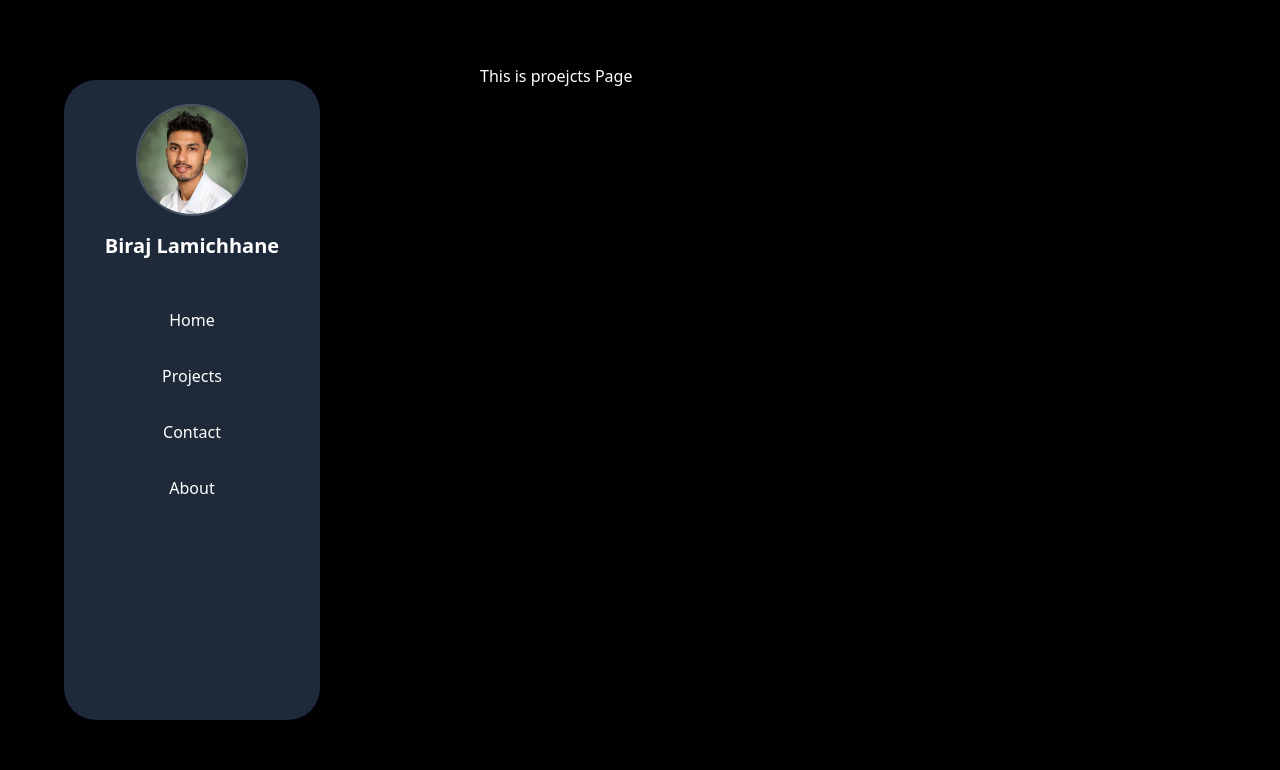
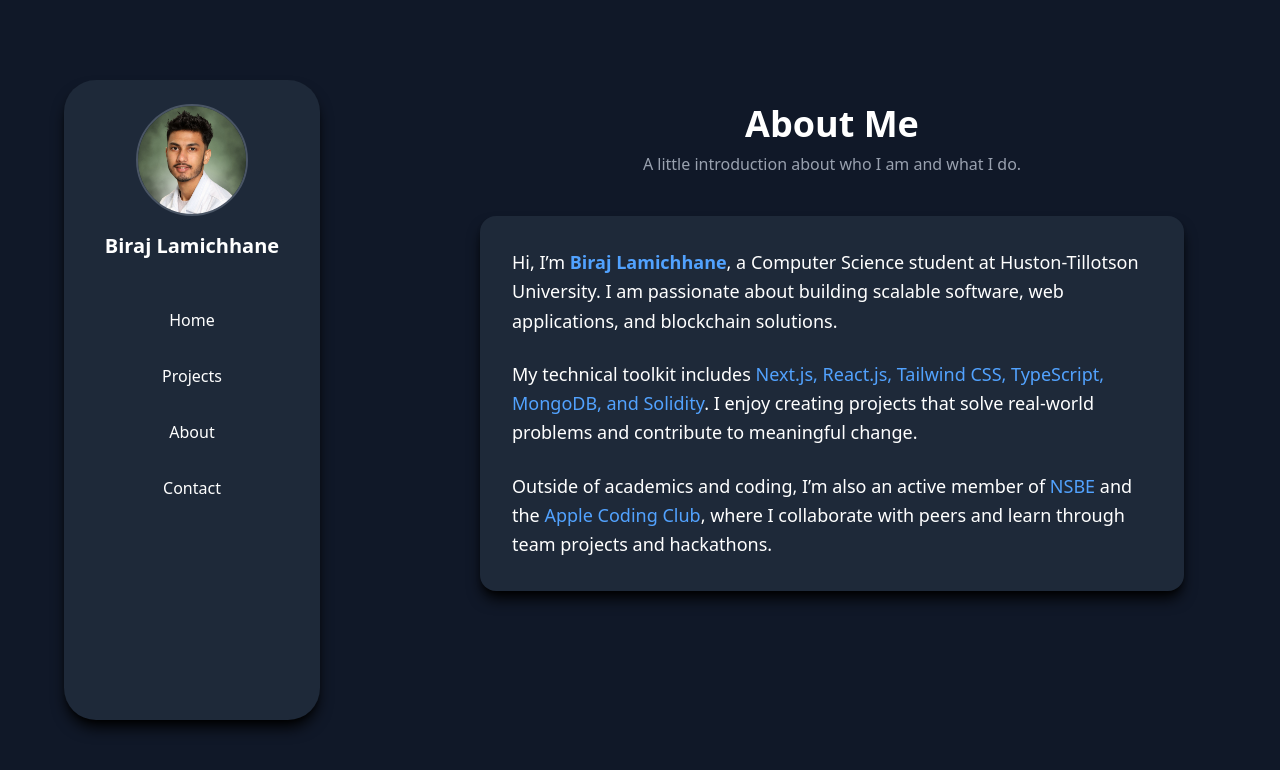
Before and after one commit to birajlamichhane75/biraj_portfolio, a Next.js app: page /about in a window 1280 px wide. Shown: the top 770 px of the page. Built offline with nearby package versions, Linux system fonts and the light colour scheme.

Commit message:
contact and about page creates

```diff
--- a/public/data/projects.json
+++ b/public/data/projects.json
@@ -1,4 +1,10 @@
 [
+  {
+    "video": "/videos/nsbeweb_vidoe.mp4",
+    "tools": ["Next JS", "TypeScript", "Tailwind CSS", "Firebase"],
+    "title": "HTU-NSBE Official Website",
+    "url": "https://github.com/birajlamichhane75/nsbe-web"
+  },
   {
     "video": "/videos/techinfo.mp4",
     "tools": ["Swift", "Firebase", "Apple Maps", "CoreLocation"],
@@ -10,6 +16,12 @@
     "tools": ["Next JS", "ReduxToolkit"],
     "title": "Buy-Home",
     "url": "https://b-home.vercel.app"
+  },
+  {
+    "video": "/videos/vr.mp4",
+    "tools": ["Next JS", "TypeScript","GSAP"],
+    "title": "Virtual Reality Website",
+    "url": "https://birajtask.netlify.app"
   },
   {
     "video": "/videos/ecommerce.mp4",
@@ -35,12 +47,7 @@
     "title": "D-Chat",
     "url": "https://dc-chat.vercel.app/"
   },
-  {
-    "video": "/videos/vr.mp4",
-    "tools": ["HTML", "CSS", "JS", "GSAP"],
-    "title": "Virtual Reality Website",
-    "url": "https://birajtask.netlify.app"
-  },
+
   {
     "video": "/videos/todolist.mp4",
     "tools": ["Next JS", "Mongodb", "Tailwind CSS"],
--- a/src/app/about/page.tsx
+++ b/src/app/about/page.tsx
@@ -1,20 +1,45 @@
+"use client";
+
 import Navbar from "../../components/Navbar";
 import Wrapper from "../../components/Wrapper";
 
-
-const About = () => {
+const AboutPage = () => {
   return (
-    <div className="bg-black text-white min-h-screen">
+    <div className="bg-gray-900 text-white min-h-screen">
       <Navbar />
 
-      {/* Main content wrapper */}
+      {/* Main content */}
       <div className="md:ml-96 pt-24 p-4 md:p-16">
         <Wrapper>
-            <p>This is proejcts Page</p>
+          <div className="text-center py-10">
+            <h1 className="text-4xl font-bold mb-2">About Me</h1>
+            <p className="text-gray-400">
+              A little introduction about who I am and what I do.
+            </p>
+          </div>
+
+          <div className="bg-gray-800 rounded-2xl shadow-lg shadow-black p-8 text-lg leading-relaxed max-w-3xl mx-auto">
+            <p className="mb-6">
+              Hi, I’m <span className="text-blue-400 font-semibold">Biraj Lamichhane</span>,
+              a Computer Science student at Huston-Tillotson University. I am passionate
+              about building scalable software, web applications, and blockchain solutions.
+            </p>
+            <p className="mb-6">
+              My technical toolkit includes{" "}
+              <span className="text-blue-400">Next.js, React.js, Tailwind CSS, TypeScript, MongoDB, and Solidity</span>.
+              I enjoy creating projects that solve real-world problems and contribute to meaningful change.
+            </p>
+            <p>
+              Outside of academics and coding, I’m also an active member of{" "}
+              <span className="text-blue-400">NSBE</span> and the{" "}
+              <span className="text-blue-400">Apple Coding Club</span>,
+              where I collaborate with peers and learn through team projects and hackathons.
+            </p>
+          </div>
         </Wrapper>
       </div>
     </div>
   );
 };
 
-export default About;
+export default AboutPage;
--- a/src/app/contact/page.tsx
+++ b/src/app/contact/page.tsx
@@ -1,20 +1,52 @@
+"use client";
+
 import Navbar from "../../components/Navbar";
 import Wrapper from "../../components/Wrapper";
 
-
-const Contact = () => {
+const ContactPage = () => {
   return (
-    <div className="bg-black text-white min-h-screen">
+    <div className="bg-gray-900 text-white min-h-screen">
       <Navbar />
 
-      {/* Main content wrapper */}
+      {/* Main content */}
       <div className="md:ml-96 pt-24 p-4 md:p-16">
         <Wrapper>
-            <p>This is Contact Page</p>
+          <div className="text-center py-10">
+            <h1 className="text-4xl font-bold mb-2">Contact Me</h1>
+            <p className="text-gray-400">
+              Let’s connect! Feel free to reach out for collaborations, opportunities, or just a chat.
+            </p>
+          </div>
+
+          <div className="bg-gray-800 rounded-2xl shadow-lg shadow-black p-8 max-w-2xl mx-auto">
+            <form className="flex flex-col gap-4">
+              <input
+                type="text"
+                placeholder="Your Name"
+                className="bg-gray-700 text-white px-4 py-3 rounded-lg focus:outline-none focus:ring-2 focus:ring-blue-500"
+              />
+              <input
+                type="email"
+                placeholder="Your Email"
+                className="bg-gray-700 text-white px-4 py-3 rounded-lg focus:outline-none focus:ring-2 focus:ring-blue-500"
+              />
+              <textarea
+                placeholder="Your Message"
+                rows={5}
+                className="bg-gray-700 text-white px-4 py-3 rounded-lg focus:outline-none focus:ring-2 focus:ring-blue-500"
+              ></textarea>
+              <button
+                type="submit"
+                className="bg-blue-600 hover:bg-blue-500 transition px-6 py-3 rounded-lg font-semibold shadow-md"
+              >
+                Send Message
+              </button>
+            </form>
+          </div>
         </Wrapper>
       </div>
     </div>
   );
 };
 
-export default Contact;
+export default ContactPage;
--- a/src/app/projects/page.tsx
+++ b/src/app/projects/page.tsx
@@ -3,7 +3,6 @@
 import Navbar from "../../components/Navbar";
 import Wrapper from "../../components/Wrapper";
 import { useEffect, useState } from "react";
-import { ExternalLink } from "lucide-react";
 import Link from "next/link";
 
 const ProjectPage = () => {
@@ -30,10 +29,13 @@
           {/* Project Cards */}
           <div className="grid grid-cols-1 sm:grid-cols-2 md:grid-cols-2 gap-8">
             {projects.map((project, i) => (
-              <div
+              <Link
                 key={i}
-                className="bg-gray-800 rounded-2xl shadow-black shadow-lg hover:shadow-xl transition-transform transform hover:-translate-y-1 hover:scale-105 flex flex-col overflow-hidden h-[24rem]"
+                href={project.url}
+                target="_blank"
+                className="group"
               >
+                <div className="bg-gray-800 rounded-2xl shadow-black shadow-lg hover:shadow-xl transition-transform transform group-hover:-translate-y-1 group-hover:scale-105 flex flex-col overflow-hidden h-[24rem]">
                   {/* Video (65% height) */}
                   <div className="relative h-[65%] w-full">
                     <video
@@ -63,17 +65,12 @@
                       ))}
                     </div>
 
-                  <div className="text-right mt-auto">
-                    <Link
-                      href={project.url}
-                      target="_blank"
-                      className="flex items-center gap-1 underline text-gray-400 hover:text-blue-500 font-semibold transition"
-                    >
-                      Live <ExternalLink size={16} />
-                    </Link>
+                    <p className="text-gray-400 text-sm group-hover:text-blue-400 transition underline">
+                      Live
+                    </p>
                   </div>
                 </div>
-              </div>
+              </Link>
             ))}
           </div>
         </Wrapper>
--- a/src/components/Navbar.tsx
+++ b/src/components/Navbar.tsx
@@ -50,7 +50,7 @@
           {/* Navigation */}
           <div className="mt-10 w-full">
             <ul className="flex flex-col gap-4">
-              {["Home", "Projects", "Contact", "About"].map((item) => (
+              {["Home", "Projects", "About", "Contact"].map((item) => (
                 <li key={item}>
                   <Link
                     href={`/${item === "Home" ? "" : item.toLowerCase()}`}
--- a/src/sections/ExperienceSection.tsx
+++ b/src/sections/ExperienceSection.tsx
@@ -35,7 +35,7 @@
 
                 {/* Extracurricular / Leadership */}
                 <div className="bg-gray-800 rounded-xl p-6 shadow-md shadow-black flex flex-col items-center justify-center h-full transition hover:scale-105 hover:shadow-xl">
-                    <span className="text-3xl font-bold text-white">NSBE / Clubs</span>
+                    <span className="text-3xl font-bold text-white">Clubs</span>
                     <p className="text-blue-400 font-semibold mt-1">Leadership & Membership</p>
                     <p className="text-gray-400 text-sm mt-2 text-center">
                         Program Chair at NSBE, Member of Apple Coding Club – actively engaging in tech communities.
--- a/src/sections/ExtracurricilarSection.tsx
+++ b/src/sections/ExtracurricilarSection.tsx
@@ -21,11 +21,7 @@
             Member – Apple Coding Club
           </span>
         </li>
-        <li>
-          <span className="font-semibold text-white">
-            Member – Scout (Student Org)
-          </span>
-        </li>
+
       </ul>
     </div>
   );
```
Also changed, not shown: 1 other file (tests, documents, lock files or other folders). Lines whose indentation alone changed are shown as unchanged.
